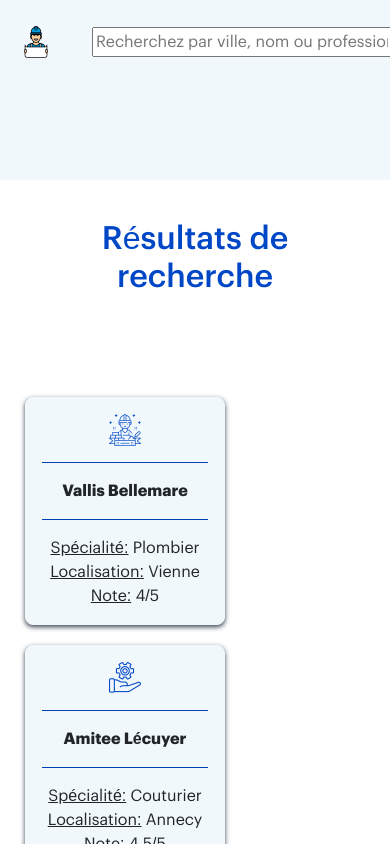
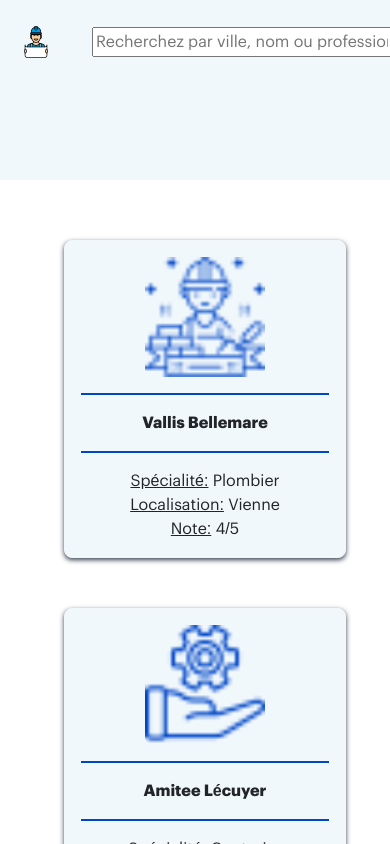
Before and after one commit to Ad15C/Artisan, an Angular app: page /search-results in a window 390 px wide. Shown: the top 844 px of the page. Built offline with nearby package versions, Linux system fonts and the light colour scheme.

Commit message:
artisan_new_update

```diff
--- a/src/app/details/details.component.html
+++ b/src/app/details/details.component.html
@@ -1,9 +1,10 @@
 <main>
+  <div class="container-fluid">
     <div class="row justify-content-center">
       <div class="col-md-4 text-center">
         <div *ngIf="artisan">
           <h1 class="artisan-name"> {{details?.name}}</h1>
-        <ul class="detail-list">
+          <ul class="detail-line">
             <li class="detail-item">
               <img src="assets/favicons/specialite-bleu.png" alt="Favicon représentant le métier"/>
                   <p><strong>Spécialité:</strong> {{ details?.specialty }} </p>
@@ -84,4 +85,5 @@
         </div>
       </div>
     </div>
+  </div>
 </main>
--- a/src/app/details/details.component.scss
+++ b/src/app/details/details.component.scss
@@ -2,22 +2,37 @@ main {
   display: flex;
   flex-direction: column;
   align-items: center;
+  justify-content: flex-start;
   width: 100%;
   margin: 80px auto 20px; /* Centrage avec des marges */
+  padding: 0 15px;
   max-width: 1200px;
+  box-sizing: border-box;
+}
+
+.container-fluid {
+  width: 100%;
+  padding: 0; /* Enlever les paddings inutiles */
 }
 
 .row {
   display: flex;
   flex-direction: column; /* Toujours en colonne */
   width: 100%;
-  padding: 5px;
+  margin: 0;
+  padding: 0;
+  box-sizing: border-box;
+}
+
+.col-md-4, .col-md-8 {
+  width: 100%;
 }
 
 .artisan-name {
   width: 100% !important;
   text-align: center !important;
   margin-bottom: 20px;
+  white-space: nowrap; /* Assurez-vous que le titre reste sur une seule ligne */
 }
 
 .title {
@@ -27,30 +42,35 @@ main {
   padding: 10px;
 }
 
-  .detail-list {
-    list-style-type: none; /* Enlève les puces de la liste */
-    padding: 10px;
-    width: 100%;
+.details-line {
+  display: flex;
+  flex-wrap: wrap;
+  justify-content: space-between; /* Aligner les éléments avec de l'espace entre eux */
+  margin-bottom: 20px; /* Un peu d'espace entre les lignes */
+}
 
 .detail-item {
   display: flex;
   align-items: center;
   justify-content: flex-start;
   margin-bottom: 10px; /* Espace entre les items */
+  flex: 1 1 30%; /* Chaque élément prend environ 30% de la largeur */
 
   .detail-item img {
-        margin-right: 10px;
+    margin-right: 20px;
     width: 30px;
   }
 
   p {
-        margin: 5px;
-      }
+    margin: 15px ;
     }
   }
 
+
 .accordion {
   width: 100%; /* Prendre 100% de la largeur pour mobiles et autres appareils */
+  max-width: 1200px;
+  margin: 0 auto;
   border: 1px solid #384050;
   display: flex;
   flex-direction: column;
@@ -100,26 +120,34 @@ main {
   margin: 0 auto;
 }
 
-/* Tablet styles */
+/* Sur tablette (min-width: 768px), on passe à une disposition en ligne avec les éléments répartis */
 @media (min-width: 768px) {
+  .detail-list {
+    flex-direction: row; /* Disposition en ligne pour les tablettes */
+    justify-content: space-between; /* Aligner les éléments horizontalement avec un espacement */
+  }
+
+  .detail-item {
+    flex: 1 1 45%; /* Chaque élément prend environ 45% de la largeur de la ligne */
+  }
+
   .send-button {
     width: 70%;
   }
 }
 
-/* Desktop styles */
+/* Sur desktop (min-width: 992px), les éléments prennent 30% de la largeur pour que trois éléments soient affichés sur une ligne */
 @media (min-width: 992px) {
-  .send-button {
-    width: 50%; /* Adjusts for larger screens */
-  }
-
   .detail-list {
-    display: flex; /* Display in a row on larger screens */
-    flex-wrap: wrap; /* Allow wrapping */
+    flex-direction: row; /* Toujours en ligne sur desktop */
+    justify-content: space-between; /* Espacement égal entre les items */
   }
 
   .detail-item {
-    flex: 1 1 30%; /* Allow items to grow/shrink */
-    margin: 10px; /* Margin between items */
+    flex: 1 1 30%; /* Chaque item prend environ 30% de la largeur sur desktop */
+  }
+
+  .send-button {
+    width: 50%;
   }
 }
--- a/src/app/search-results/search-results.component.html
+++ b/src/app/search-results/search-results.component.html
@@ -1,7 +1,5 @@
 <main>
-    <h2>Résultats de recherche</h2>
-
-    <div *ngIf="filteredArtisans.length > 0; else noResults">
+     <div *ngIf="filteredArtisans.length > 0; else noResults">
         <ul class="artisan-list">
             <li *ngFor="let artisan of filteredArtisans" class="artisan-card">
                 <img [src]="artisan.image" alt="{{ artisan.specialty }}" />
--- a/src/app/search-results/search-results.component.scss
+++ b/src/app/search-results/search-results.component.scss
@@ -5,26 +5,26 @@ main {
     width: 100%;
     margin-top: 60px;
     margin-bottom: 20px;
-}
-
-h2 {
-    text-align: center;
-    color: #0047c7;
-    margin-bottom: 60px;
-    padding: 10px;
+    padding: 0 20px;
+    max-width: 1200px;
+    margin-left: auto;
+    margin-right: auto;
 }
 
 hr {
     background-color: #0047c7;
+    height: 2px;
+    border: none;
 }
 
 .artisan-list {
     display: flex;
     flex-wrap: wrap;
     justify-content: flex-start; /* Aligner à gauche */
-    margin-top: 20px;          /* Espace au-dessus de la liste */
-    padding: 0;                /* Retire le padding pour un meilleur alignement */
+    margin-top: 20px; /* Espace au-dessus de la liste */
+    padding: 0;  /* Retire le padding pour un meilleur alignement */
     list-style-type: none;
+    gap: 20px; /* espace entre les cartes*/
 }
 
 .artisan-card {
@@ -38,3 +38,47 @@ hr {
     background-color: #f1f8fc;
     flex: 0 1 auto; /* Assure que les cartes gardent leur largeur */
 }
+
+.artisan-card img {
+    max-width: 100%;
+    border-radius: 8px;
+    height: 120px; /* Hauteur fixe pour l'image */
+    object-fit: cover; /* Assure que l'image garde son ratio sans déformation */
+}
+
+@media (max-width: 768px) {
+    .artisan-list {
+        justify-content: center; /* Centrer les cartes sur petit écran */
+        flex-direction: row; /* S'assurer que les cartes restent en ligne même sur mobile */
+    }
+
+    .artisan-card {
+        width: 150px; /* Réduire la largeur des cartes sur mobile */
+    }
+}
+
+@media (max-width: 480px) {
+    main {
+        padding: 0 10px; /* Moins de padding pour les petits écrans */
+    }
+
+    .artisan-list {
+        flex-direction: column; /* Affichage en colonne pour les petits écrans */
+        align-items: center; /* Centrer les éléments */
+    }
+
+    .artisan-card {
+        width: 100%; /* Occupation de toute la largeur sur mobile */
+        margin-bottom: 20px; /* Espace entre les cartes */
+    }
+}
+
+@media (min-width: 1024px) {
+    .artisan-list {
+        justify-content: flex-start; /* Aligner les cartes à gauche sur desktop */
+    }
+
+    .artisan-card {
+        width: 250px; /* Augmenter la taille des cartes sur desktop */
+    }
+}
```
Lines whose indentation alone changed are shown as unchanged.
